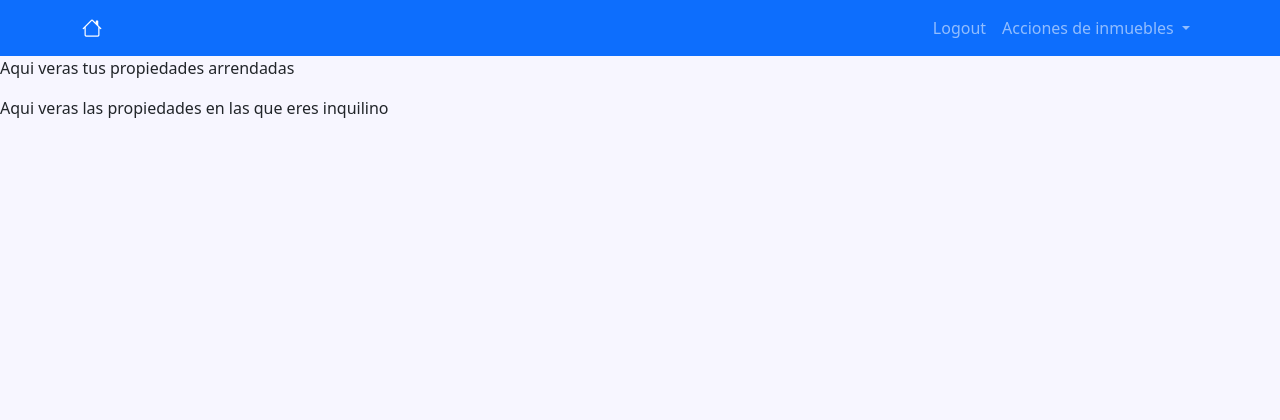
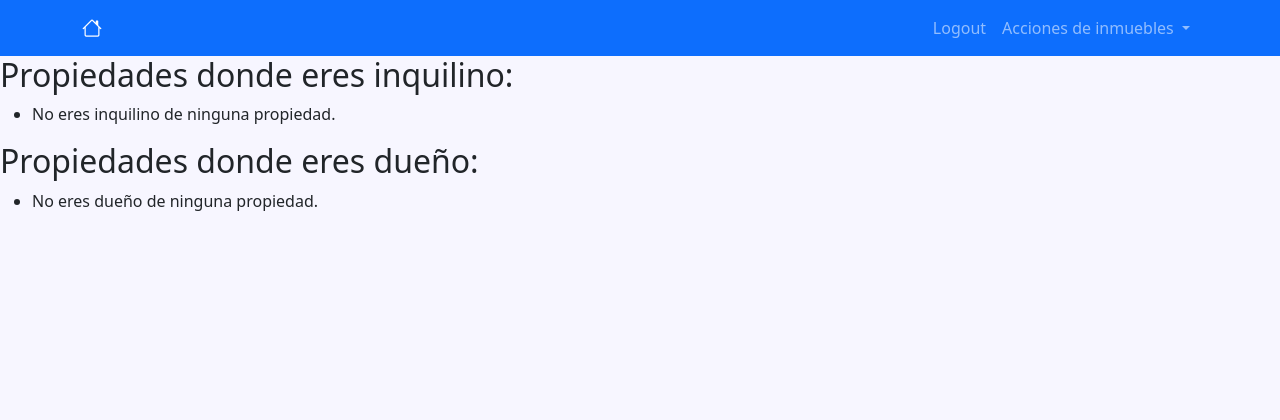
Before and after one commit to Juandavidg123/RentControl, a Django app: page /inmuebles/ in a window 1280 px wide. Shown: the top 420 px of the page. Run offline with Django 5.2, Linux system fonts and the light colour scheme; the visitor is signed in with stand-in values (Sample User, id 1); data that the repository does not hold is empty.

Commit message:
frontend and differentmigrations

```diff
--- a/Home/templates/home.html
+++ b/Home/templates/home.html
@@ -36,6 +36,7 @@
                         </a>
                         <ul class="dropdown-menu">
                             <li><a class="dropdown-item" href="{% url 'inmuebles' %}">Inmuebles</a></li>
+                            <li><a class="dropdown-item" href="{% url 'crearPropiedad' %}">Crear Propiedad</a></li>
                         </ul>
                     </li>
                     {% endif %}
--- a/Inmuebles/templates/inmuebles.html
+++ b/Inmuebles/templates/inmuebles.html
@@ -1,15 +1,21 @@
 {% extends 'home.html' %}
 
 {% block content %}
-<div>
-    <p>
-        Aqui veras tus propiedades arrendadas
-    </p>
-</div>
+<h2>Propiedades donde eres inquilino:</h2>
+<ul>
+  {% for propiedad in propiedades_inquilino %}
+    <li>{{ propiedad.tipo }} - {{ propiedad.direccion }}</li>
+  {% empty %}
+    <li>No eres inquilino de ninguna propiedad.</li>
+  {% endfor %}
+</ul>
 
-<div>
-    <p>
-        Aqui veras las propiedades en las que eres inquilino
-    </p>
-
+<h2>Propiedades donde eres dueño:</h2>
+<ul>
+  {% for propiedad in propiedades_dueño %}
+    <li>{{ propiedad.tipo }} - {{ propiedad.direccion }}</li>
+  {% empty %}
+    <li>No eres dueño de ninguna propiedad.</li>
+  {% endfor %}
+</ul>
 {% endblock %}
--- a/Inmuebles/urls.py
+++ b/Inmuebles/urls.py
@@ -1,6 +1,7 @@
 from django.urls import path
-from .views import inmuebles
+from .views import inmuebles, crearPropiedad
 
 urlpatterns = [
-    path('inmuebles/', inmuebles, name='inmuebles')
+    path('inmuebles/', inmuebles, name='inmuebles'),
+    path('crearPropiedad/', crearPropiedad, name='crearPropiedad')
 ]
--- a/Inmuebles/views.py
+++ b/Inmuebles/views.py
@@ -1,5 +1,39 @@
-from django.shortcuts import render
+from django.shortcuts import render, redirect
+from .forms import PropiedadesForm
+from django.contrib.auth.decorators import login_required
+from .models import Propiedades
 
 # Create your views here.
+
+@login_required
 def inmuebles(request):
-    return render(request, 'inmuebles.html')
+    usuario = request.user
+    propiedades_inquilino = Propiedades.objects.filter(inquilino=usuario)
+    propiedades_dueño = Propiedades.objects.filter(dueño=usuario)
+
+    context = {
+        'propiedades_inquilino': propiedades_inquilino,
+        'propiedades_dueño': propiedades_dueño,
+    }
+
+    return render(request, 'inmuebles.html', context)
+
+
+@login_required
+def crearPropiedad(request):
+    if request.method == 'GET':
+        return render(request, 'crearPropiedad.html', {
+            'form': PropiedadesForm()
+            })
+    else:
+        try:
+            form = PropiedadesForm(request.POST)
+            propiedad = form.save(commit=False)
+            propiedad.dueño = request.user
+            propiedad.save()
+            return redirect('inmuebles')
+        except:
+            return render(request, 'crearPropiedad.html', {
+                'form': PropiedadesForm(),
+                'error': 'Error al crear la propiedad'
+                })
```
Also changed, not shown: Inmuebles/forms.py (added, +13 -0 lines), Inmuebles/models.py (+2 -10 lines), Inmuebles/templates/crearPropiedad.html (added, +10 -0 lines), Inmuebles/migrations/0002_delete_arrendado.py (added), Inmuebles/migrations/0003_propiedades_roldueño.py (added), Inmuebles/migrations/0004_remove_propiedades_roldueño_propiedades_dueño_and_more.py (added), Inmuebles/migrations/0005_alter_propiedades_dueño.py (added).
